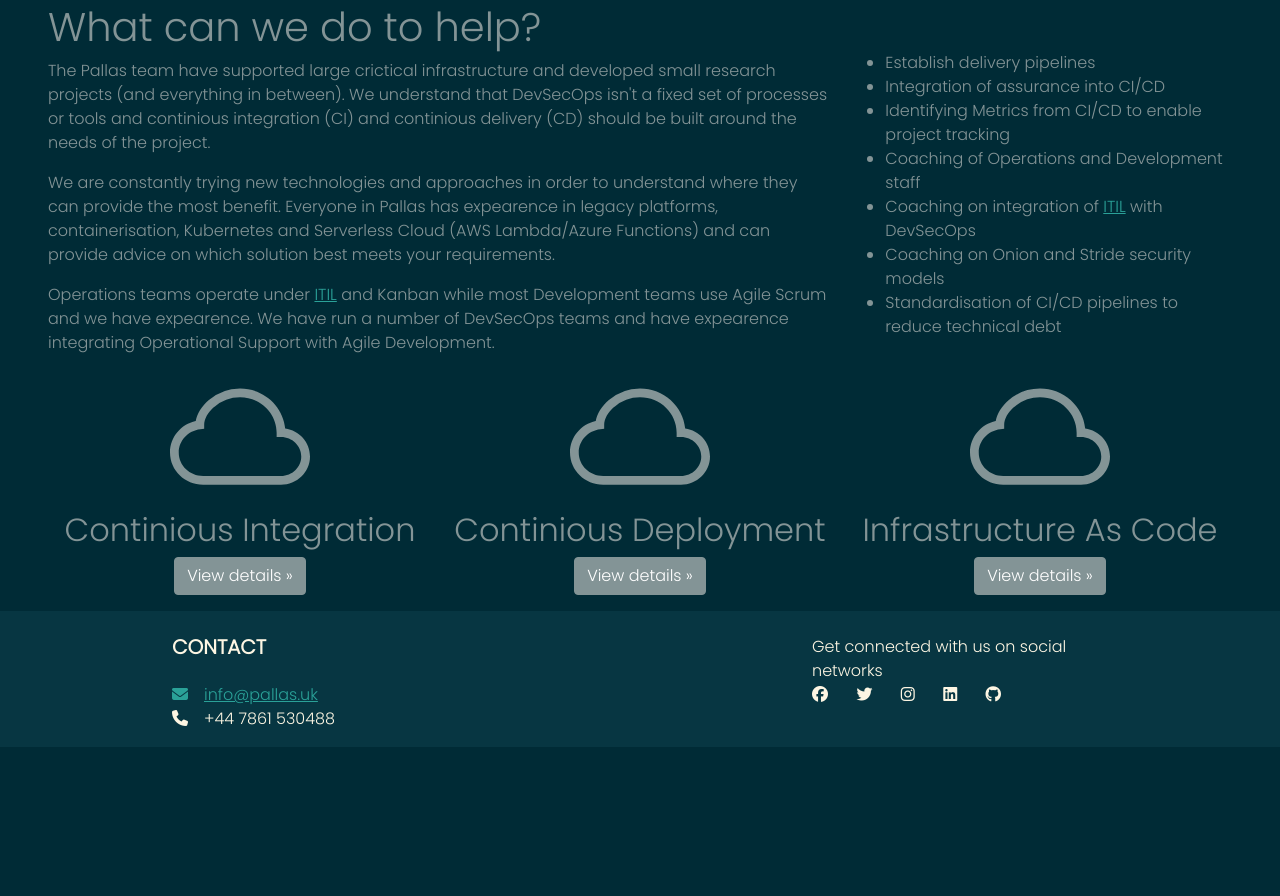
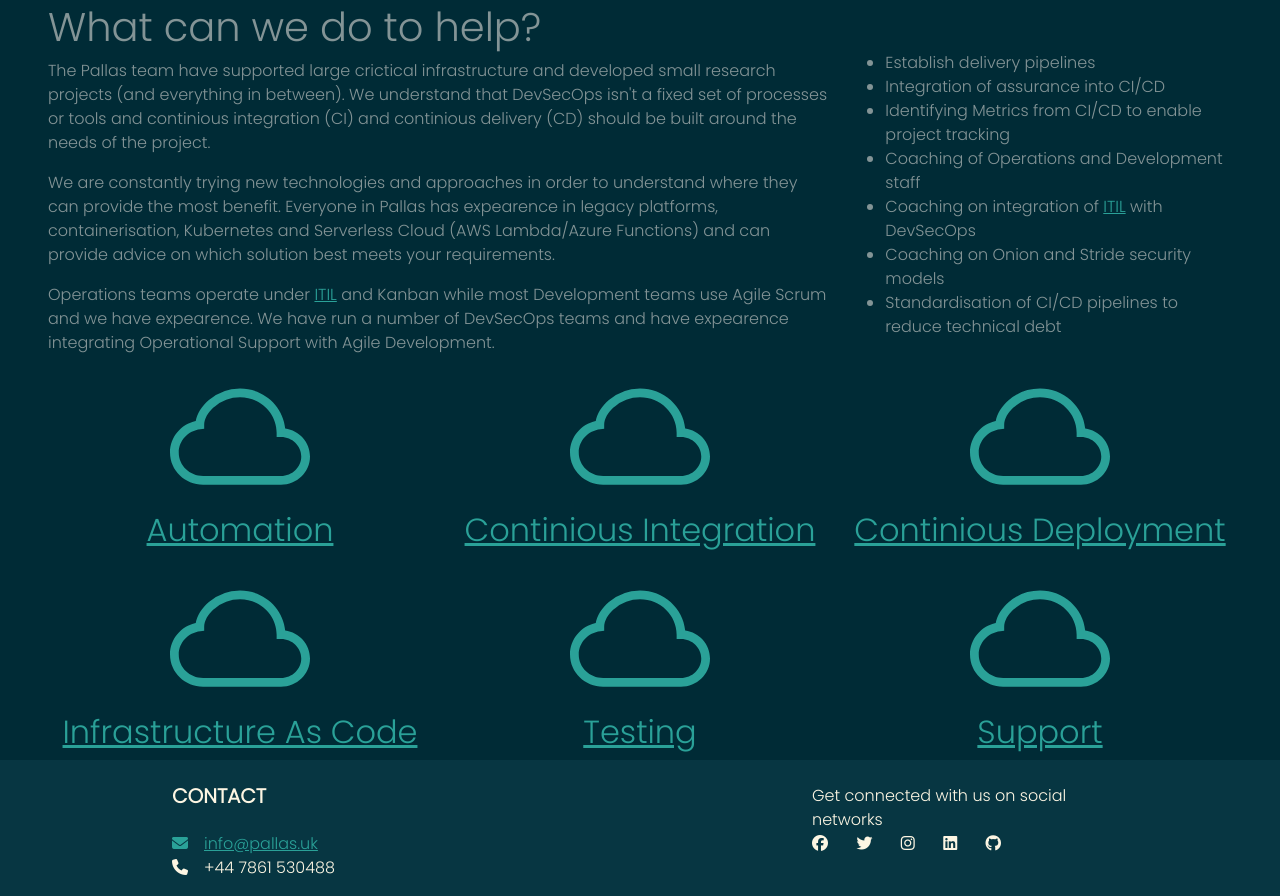
Before and after one commit to PallasUK/PallasUK.github.io, a plain HTML site: page services/devsecops/index.html in a window 1280 px wide. Shown: the part 518-1414 px from the top of the page. Before the commit the page ends 1265 px from the top, so only its background shows below. Drawn offline with Linux system fonts and the light colour scheme.

Commit message:
Moved where this is

```diff
--- a/services/devsecops.html
+++ b/services/devsecops/index.html
@@ -9,20 +9,20 @@
   <title>DevSecOps Services</title>
 
   <!-- Bootstrap core CSS -->
-  <link href="../css/bootstrap.min.css" rel="stylesheet">
+  <link href="../../css/bootstrap.min.css" rel="stylesheet">
 
   <!-- Custom styles for this template -->
-  <link href="../css/bootstrap.solar.min.css" rel="stylesheet">
-  <link href="../css/bootstrap.pallas.css" rel="stylesheet">
+  <link href="../../css/bootstrap.solar.min.css" rel="stylesheet">
+  <link href="../../css/bootstrap.pallas.css" rel="stylesheet">
 
 </head>
 <body>
 <header>
   <nav class="navbar navbar-expand-lg fixed-top navbar-dark bg-dark">
-    <a class="navbarLinkLogo navbar-brand ps-2" href="../index.html" id="navbarLinkLogo">
-      <img alt="Pallas Logo" class="d-inline-block" height=50px; id="navbarImgLogo" src="../images/pallas-image.png" width=60px;>
+    <a class="navbarLinkLogo navbar-brand ps-2" href="../../index.html" id="navbarLinkLogo">
+      <img alt="Pallas Logo" class="d-inline-block" height=50px; id="navbarImgLogo" src="../../images/pallas-image.png" width=60px;>
     </a>
-    <a class="navbar-brand" href="../index.html" id="navbarLinkName">Pallas</a>
+    <a class="navbar-brand" href="../../index.html" id="navbarLinkName">Pallas</a>
     <!-- Part of the navbar link collapse mechanisim. -->
     <button aria-controls="navbarDivCollapse" aria-expanded="false" aria-label="Toggle navigation" class="navbar-toggler" data-bs-target="#navbarDivCollapse"
             data-bs-toggle="collapse" id="navbarBtnCollapse" type="button">
@@ -35,13 +35,13 @@
       <!-- The navbar options, css makes sure an decent width, pe adds padding to the right -->
       <ul class="navbar-nav me-auto mb-2 mb-md-0 pe-2">
         <li class="nav-item">
-          <a aria-current="page" class="nav-link" href="../index.html" id="navbarLinkHome">Home</a>
+          <a aria-current="page" class="nav-link" href="../../index.html" id="navbarLinkHome">Home</a>
         </li>
         <li class="nav-item">
-          <a aria-current="page" class="nav-link" href="services.html" id="navbarLinkHome">Services</a>
+          <a aria-current="page" class="nav-link" href="../services.html" id="navbarLinkHome">Services</a>
         </li>
         <li class="nav-item">
-          <a class="nav-link" href="../teams/team.html" id="navbarLinkTeam">Team</a>
+          <a class="nav-link" href="../../teams/team.html" id="navbarLinkTeam">Team</a>
         </li>
       </ul>
     </div>
@@ -52,7 +52,7 @@
   <div class="container-fluid pt-5 px-5">
     <div class="row pt-5">
       <div class="col">
-        <img alt="DevSecOps Diagram" class="col-12 col-sm-12 col-md-6 col-lg-5 col-xl-4 col-xxl-4 float-start pt-4 px-2" src="../images/devsecops.png"/>
+        <img alt="DevSecOps Diagram" class="col-12 col-sm-12 col-md-6 col-lg-5 col-xl-4 col-xxl-4 float-start pt-4 px-2" src="../../images/devsecops.png"/>
         <h1>What is DevSecOps?</h1>
         <p>The DevOps movement was not started from a single manifesto, instead it grew from a desire to improve on the status quo. For many years development and operations teams operated as seperate isolatated teams. This meant developers would not understand the needs of a production environment and operations staff would not trust software produced by developers.</p>
         <p>The goal was to break down the barriers between teams operations staff would provide development environments which reflect the production environments with the same constraints which would allow the same tooling to be used in both environments. This allows developers to better understand the target environment reducing integration and deployment issues.</p>
@@ -82,31 +82,63 @@
     <!-- Three columns of text below the carousel -->
     <div class="row row-cols-1 row-cols-sm-2 row-cols-md-3 g-3" align="center">
       <div class="col" align="center">
+        <a href="automation.html">
+          <svg xmlns="http://www.w3.org/2000/svg" width="140" height="140" fill="currentColor" class="bi bi-cloud mx-auto" viewBox="0 0 16 16">
+            <title>Automation</title>
+            <path d="M4.406 3.342A5.53 5.53 0 0 1 8 2c2.69 0 4.923 2 5.166 4.579C14.758 6.804 16 8.137 16 9.773 16 11.569 14.502 13 12.687 13H3.781C1.708 13 0 11.366 0 9.318c0-1.763 1.266-3.223 2.942-3.593.143-.863.698-1.723 1.464-2.383zm.653.757c-.757.653-1.153 1.44-1.153 2.056v.448l-.445.049C2.064 6.805 1 7.952 1 9.318 1 10.785 2.23 12 3.781 12h8.906C13.98 12 15 10.988 15 9.773c0-1.216-1.02-2.228-2.313-2.228h-.5v-.5C12.188 4.825 10.328 3 8 3a4.53 4.53 0 0 0-2.941 1.1z"/>
+          </svg>
+          <h2>Automation</h2>
+        </a>
+      </div>
+      <div class="col" align="center">
+        <a href="ci.html">
           <svg xmlns="http://www.w3.org/2000/svg" width="140" height="140" fill="currentColor" class="bi bi-cloud mx-auto" viewBox="0 0 16 16">
             <title>Continious Integration</title>
             <path d="M4.406 3.342A5.53 5.53 0 0 1 8 2c2.69 0 4.923 2 5.166 4.579C14.758 6.804 16 8.137 16 9.773 16 11.569 14.502 13 12.687 13H3.781C1.708 13 0 11.366 0 9.318c0-1.763 1.266-3.223 2.942-3.593.143-.863.698-1.723 1.464-2.383zm.653.757c-.757.653-1.153 1.44-1.153 2.056v.448l-.445.049C2.064 6.805 1 7.952 1 9.318 1 10.785 2.23 12 3.781 12h8.906C13.98 12 15 10.988 15 9.773c0-1.216-1.02-2.228-2.313-2.228h-.5v-.5C12.188 4.825 10.328 3 8 3a4.53 4.53 0 0 0-2.941 1.1z"/>
           </svg>
 
           <h2>Continious Integration</h2>
-        <p><a class="btn btn-secondary" href="agile.html">View details &raquo;</a></p>
+        </a>
       </div>
       <div class="col" align="center">
+        <a href="cd.html">
           <svg xmlns="http://www.w3.org/2000/svg" width="140" height="140" fill="currentColor" class="bi bi-cloud mx-auto" viewBox="0 0 16 16">
             <title>Continious Deployment</title>
             <path d="M4.406 3.342A5.53 5.53 0 0 1 8 2c2.69 0 4.923 2 5.166 4.579C14.758 6.804 16 8.137 16 9.773 16 11.569 14.502 13 12.687 13H3.781C1.708 13 0 11.366 0 9.318c0-1.763 1.266-3.223 2.942-3.593.143-.863.698-1.723 1.464-2.383zm.653.757c-.757.653-1.153 1.44-1.153 2.056v.448l-.445.049C2.064 6.805 1 7.952 1 9.318 1 10.785 2.23 12 3.781 12h8.906C13.98 12 15 10.988 15 9.773c0-1.216-1.02-2.228-2.313-2.228h-.5v-.5C12.188 4.825 10.328 3 8 3a4.53 4.53 0 0 0-2.941 1.1z"/>
           </svg>
 
           <h2>Continious Deployment</h2>
-        <p><a class="btn btn-secondary" href="agile.html">View details &raquo;</a></p>
+        </a>
       </div>
       <div class="col" align="center">
+        <a href="iac.html">
           <svg xmlns="http://www.w3.org/2000/svg" width="140" height="140" fill="currentColor" class="bi bi-cloud mx-auto" viewBox="0 0 16 16">
             <title>Infrastructure As Code</title>
             <path d="M4.406 3.342A5.53 5.53 0 0 1 8 2c2.69 0 4.923 2 5.166 4.579C14.758 6.804 16 8.137 16 9.773 16 11.569 14.502 13 12.687 13H3.781C1.708 13 0 11.366 0 9.318c0-1.763 1.266-3.223 2.942-3.593.143-.863.698-1.723 1.464-2.383zm.653.757c-.757.653-1.153 1.44-1.153 2.056v.448l-.445.049C2.064 6.805 1 7.952 1 9.318 1 10.785 2.23 12 3.781 12h8.906C13.98 12 15 10.988 15 9.773c0-1.216-1.02-2.228-2.313-2.228h-.5v-.5C12.188 4.825 10.328 3 8 3a4.53 4.53 0 0 0-2.941 1.1z"/>
           </svg>
 
           <h2>Infrastructure As Code</h2>
-        <p><a class="btn btn-secondary" href="agile.html">View details &raquo;</a></p>
+        </a>
+      </div>
+      <div class="col" align="center">
+        <a href="testing.html">
+          <svg xmlns="http://www.w3.org/2000/svg" width="140" height="140" fill="currentColor" class="bi bi-cloud mx-auto" viewBox="0 0 16 16">
+            <title>Testing</title>
+            <path d="M4.406 3.342A5.53 5.53 0 0 1 8 2c2.69 0 4.923 2 5.166 4.579C14.758 6.804 16 8.137 16 9.773 16 11.569 14.502 13 12.687 13H3.781C1.708 13 0 11.366 0 9.318c0-1.763 1.266-3.223 2.942-3.593.143-.863.698-1.723 1.464-2.383zm.653.757c-.757.653-1.153 1.44-1.153 2.056v.448l-.445.049C2.064 6.805 1 7.952 1 9.318 1 10.785 2.23 12 3.781 12h8.906C13.98 12 15 10.988 15 9.773c0-1.216-1.02-2.228-2.313-2.228h-.5v-.5C12.188 4.825 10.328 3 8 3a4.53 4.53 0 0 0-2.941 1.1z"/>
+          </svg>
+
+          <h2>Testing</h2>
+        </a>
+      </div>
+      <div class="col" align="center">
+        <a href="support.html">
+          <svg xmlns="http://www.w3.org/2000/svg" width="140" height="140" fill="currentColor" class="bi bi-cloud mx-auto" viewBox="0 0 16 16">
+            <title>Support</title>
+            <path d="M4.406 3.342A5.53 5.53 0 0 1 8 2c2.69 0 4.923 2 5.166 4.579C14.758 6.804 16 8.137 16 9.773 16 11.569 14.502 13 12.687 13H3.781C1.708 13 0 11.366 0 9.318c0-1.763 1.266-3.223 2.942-3.593.143-.863.698-1.723 1.464-2.383zm.653.757c-.757.653-1.153 1.44-1.153 2.056v.448l-.445.049C2.064 6.805 1 7.952 1 9.318 1 10.785 2.23 12 3.781 12h8.906C13.98 12 15 10.988 15 9.773c0-1.216-1.02-2.228-2.313-2.228h-.5v-.5C12.188 4.825 10.328 3 8 3a4.53 4.53 0 0 0-2.941 1.1z"/>
+          </svg>
+
+          <h2>Support</h2>
+        </a>
       </div>
     </div>
   </div>
@@ -137,7 +169,7 @@
 </footer>
 
 
-<script src="../js/bootstrap.bundle.js"></script>
+<script src="../../js/bootstrap.bundle.js"></script>
 <script crossorigin="anonymous" src="https://kit.fontawesome.com/017cb43275.js"></script>
 
 </body>
```
Lines whose indentation alone changed are shown as unchanged.
